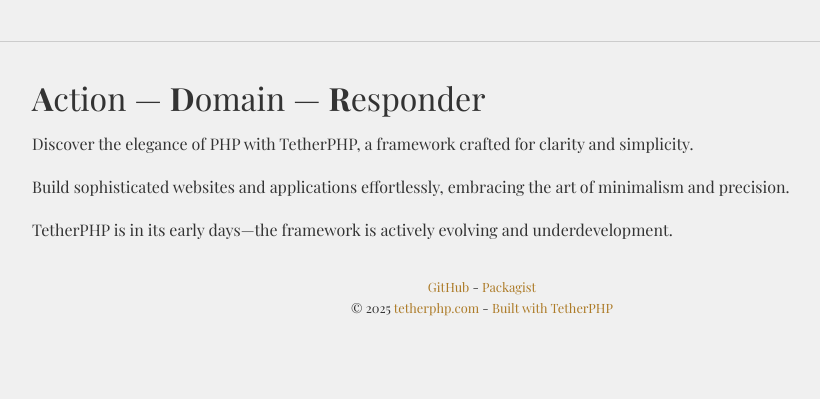
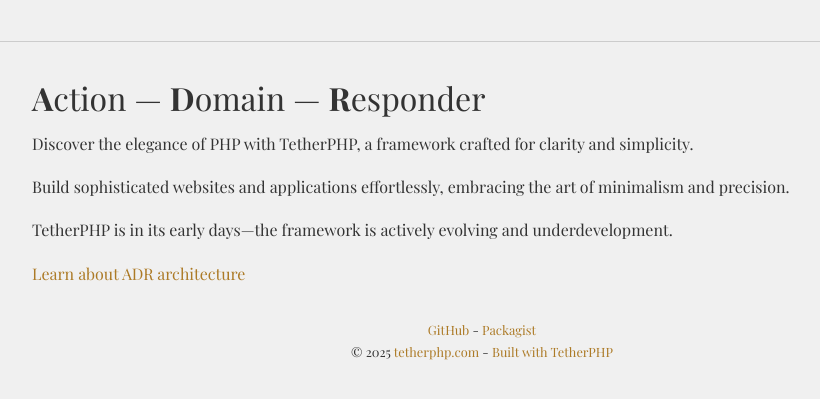
Before and after one commit to Dillonsmart/tetherphp, a PHP site: page / in a window 1280 px wide. Shown: the part 226-625 px from the top of the page, without its empty margins (158-978 px from the left). Run offline with PHP 8.4, Linux system fonts and the light colour scheme; some web fonts are replaced.

Commit message:
added link to adr documentation

```diff
--- a/app/Views/pages/home/index.php
+++ b/app/Views/pages/home/index.php
@@ -17,6 +17,7 @@ view('partials/header'); ?>
             <p>Discover the elegance of PHP with TetherPHP, a framework crafted for clarity and simplicity.</p>
             <p>Build sophisticated websites and applications effortlessly, embracing the art of minimalism and precision.</p>
             <p>TetherPHP is in its early days&mdash;the framework is actively evolving and underdevelopment.</p>
+            <p><a href="docs/adr">Learn about ADR architecture</a></p>
         </section>
     </div>
 <?php view('partials/footer'); ?>
```
